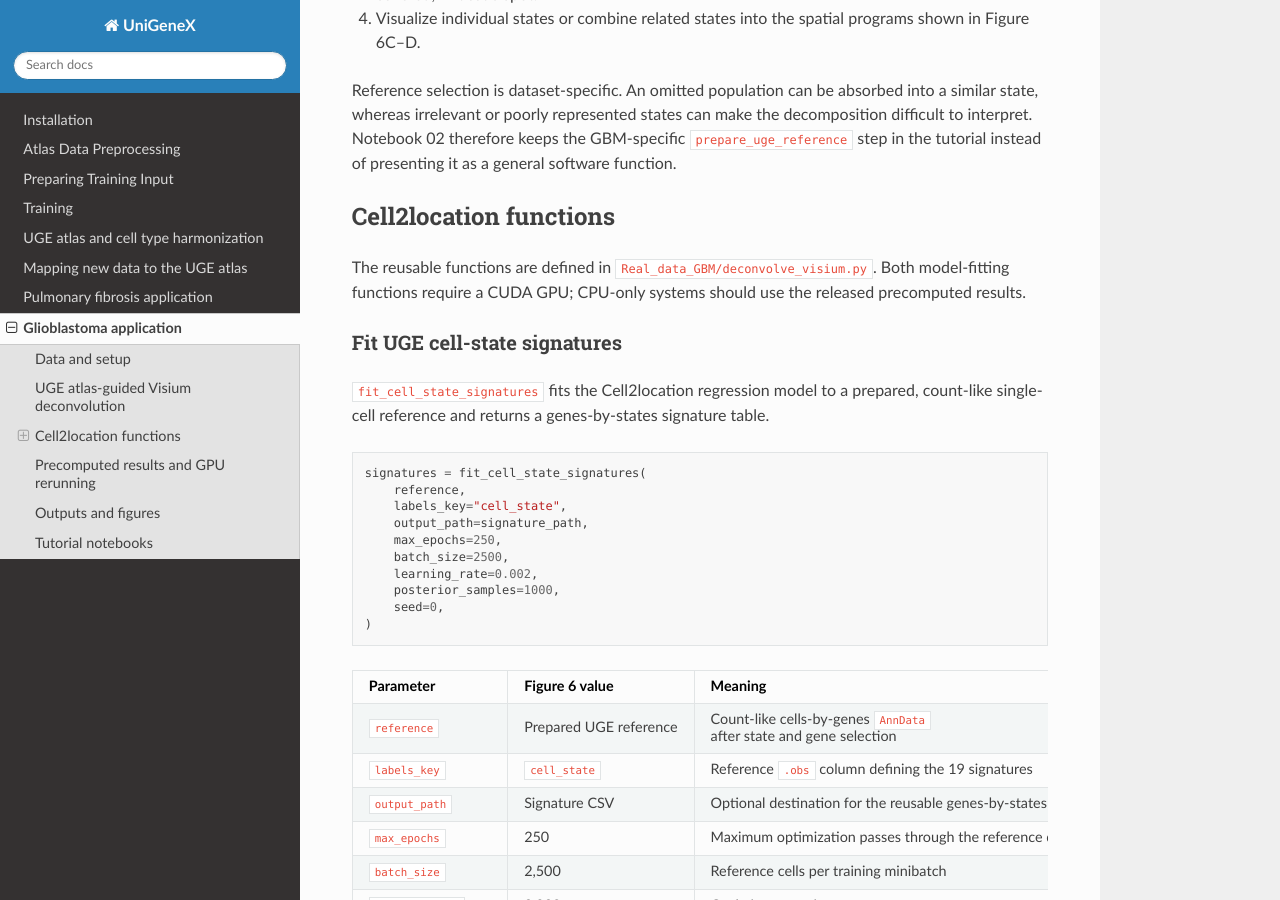
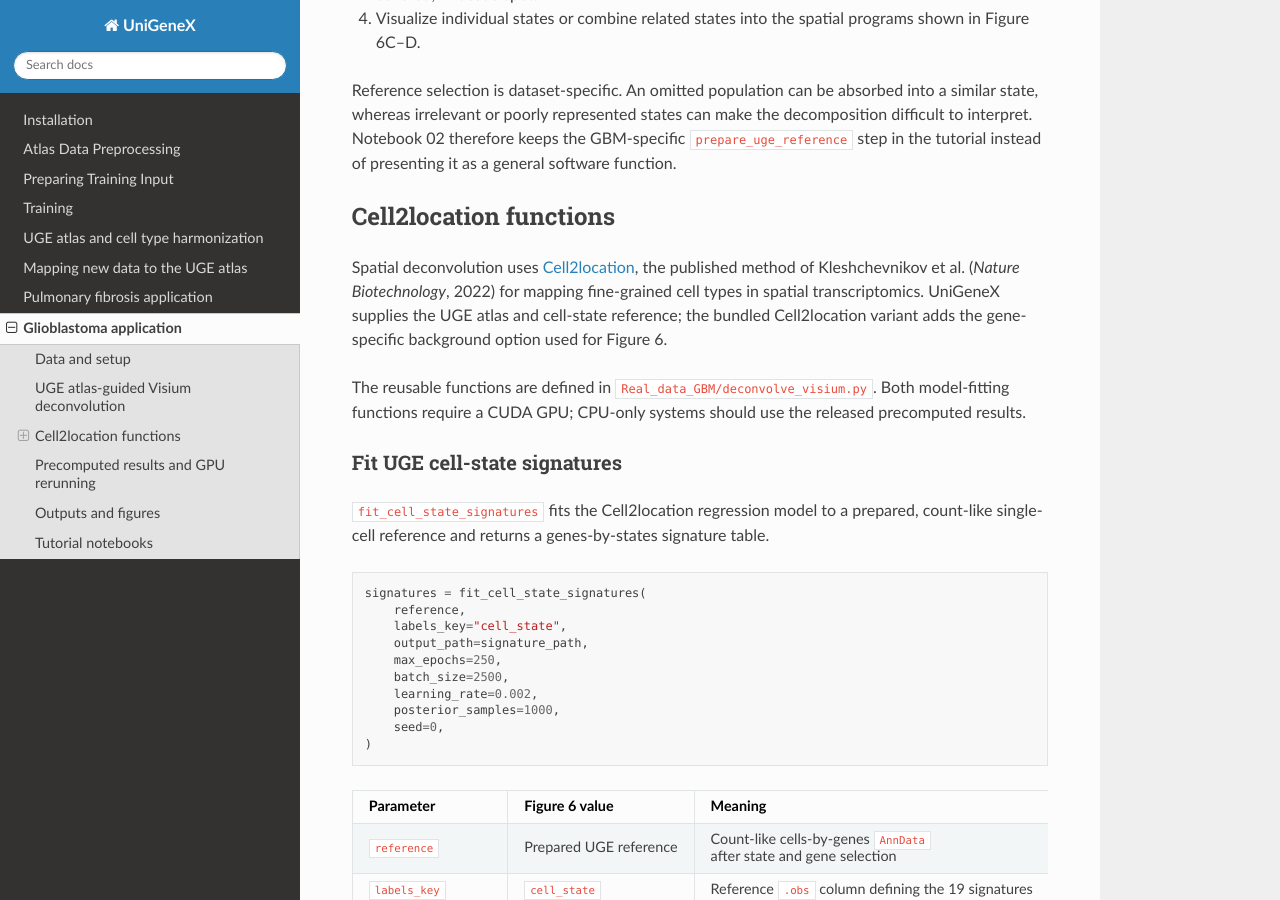
Before and after one commit to xwanaf/UniGeneX, a Sphinx documentation site: the page built from docs/Glioblastoma.rst, in a window 1280 px wide and 900 px high, scrolled down 1150 px. Built offline with Sphinx 7.4.7 and the Read the Docs theme 3.1.0, drawn with Linux system fonts in a browser that asks for light colours; pages that are not in the unit, such as notebooks, are missing from menus.

Commit message:
Cite published Cell2location method

```diff
--- a/docs/Glioblastoma.rst
+++ b/docs/Glioblastoma.rst
@@ -73,6 +73,13 @@ of presenting it as a general software function.
 
 Cell2location functions
 -----------------------
+
+Spatial deconvolution uses `Cell2location
+<https://doi.org/10.1038/s41587-021-01139-4>`_, the published method of
+Kleshchevnikov et al. (*Nature Biotechnology*, 2022) for mapping fine-grained
+cell types in spatial transcriptomics. UniGeneX supplies the UGE atlas and
+cell-state reference; the bundled Cell2location variant adds the
+gene-specific background option used for Figure 6.
 
 The reusable functions are defined in
 ``Real_data_GBM/deconvolve_visium.py``. Both model-fitting functions require a
```
Also changed, not shown: Real_data_GBM/cell2location/UNIGENEX_CHANGES.md (+6 -0 lines).
